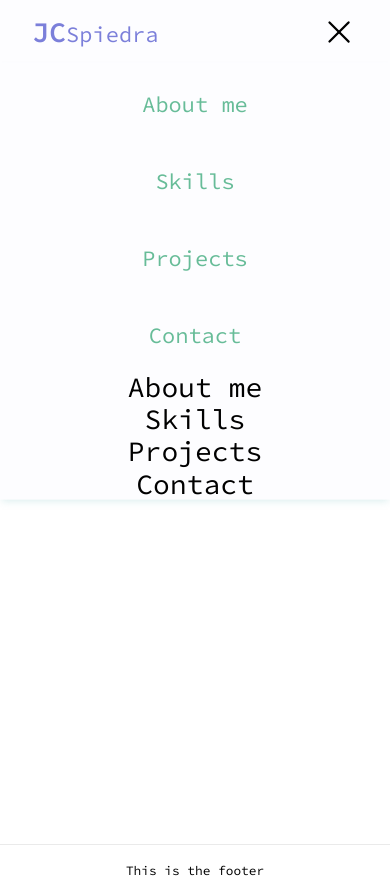
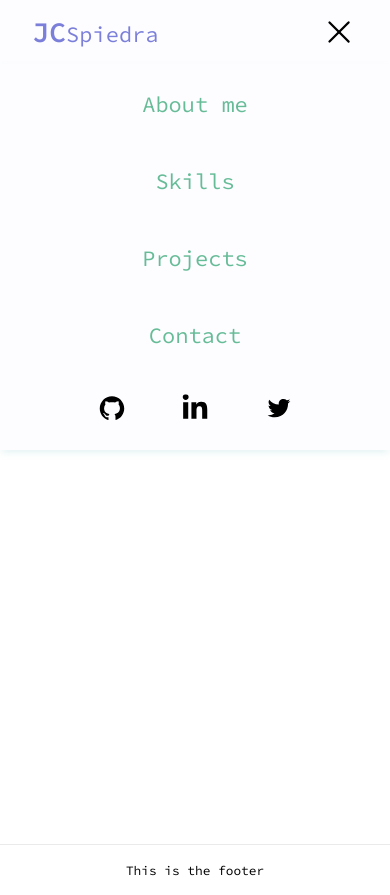
Before and after one commit to spiedra/my-portfolio-website, a Next.js app: page / in a window 390 px wide. Both pictures are taken after a click on the button 339 px from the left and 32 px from the top of the page. Built offline with nearby package versions, Linux system fonts and the light colour scheme.

Commit message:
refactor: update social media box

```diff
--- a/package.json
+++ b/package.json
@@ -11,6 +11,7 @@
     "next": "^12.0.7",
     "react": "17.0.2",
     "react-dom": "17.0.2",
+    "react-icons": "^4.3.1",
     "styled-components": "^5.3.3",
     "styled-normalize": "^8.0.7"
   },
--- a/src/components/Navbar.js
+++ b/src/components/Navbar.js
@@ -124,12 +124,6 @@ const Logo = styled.a`
   }
 `;
 
-const SocialMenu = styled.ul`
-  margin-top: 10px;
-  flex-direction: row;
-  justify-content: center;
-`;
-
 export default function Navbar() {
   const [isOpen, setIsOpen] = useState(false);
 
--- a/src/components/SocialMediaBox.js
+++ b/src/components/SocialMediaBox.js
@@ -1,23 +1,38 @@
-import Link from "next/link";
 import styled from "styled-components";
+import { AiFillGithub, AiOutlineTwitter } from "react-icons/ai";
+import { FaLinkedinIn } from "react-icons/fa";
 
-const navbarElements = [
-  { route: "/", text: "About me" },
-  { route: "/", text: "Skills" },
-  { route: "/", text: "Projects" },
-  { route: "/", text: "Contact" },
+const socialMediaElements = [
+  { route: "https://github.com/spiedra", icon: <AiFillGithub /> },
+  {
+    route: "https://www.linkedin.com/in/juan-carlos-sequeira-piedra-6b924321b/",
+    icon: <FaLinkedinIn />,
+  },
+  { route: "https://twitter.com/jcpiedra_", icon: <AiOutlineTwitter /> },
 ];
 
-const NavItem = styled.li``;
+const SocialMediaMenu = styled.ul`
+  display: flex;
+  justify-content: space-between;
+  align-items: center;
+  flex-direction: row;
+  width: 50%;
+  padding: 0;
+  margin: 1.4rem 0;
+`;
 
-const NavLink = styled.a``;
+const SocialMediaItem = styled.li``;
 
-const listNavbarElements = navbarElements.map((element, index) => (
-  <NavItem key={index}>
-    <NavLink>{element.text}</NavLink>
-  </NavItem>
+const SocialMediaLink = styled.a``;
+
+const listSocialMediaElements = socialMediaElements.map((element, index) => (
+  <SocialMediaItem key={index}>
+    <SocialMediaLink href={element.route} target="_blank">
+      {element.icon}
+    </SocialMediaLink>
+  </SocialMediaItem>
 ));
 
 export default function SocialMediaBox() {
-  return <>{listNavbarElements}</>;
+  return <SocialMediaMenu>{listSocialMediaElements}</SocialMediaMenu>;
 }
```
Also changed, not shown: 1 other file (tests, documents, lock files or other folders).
